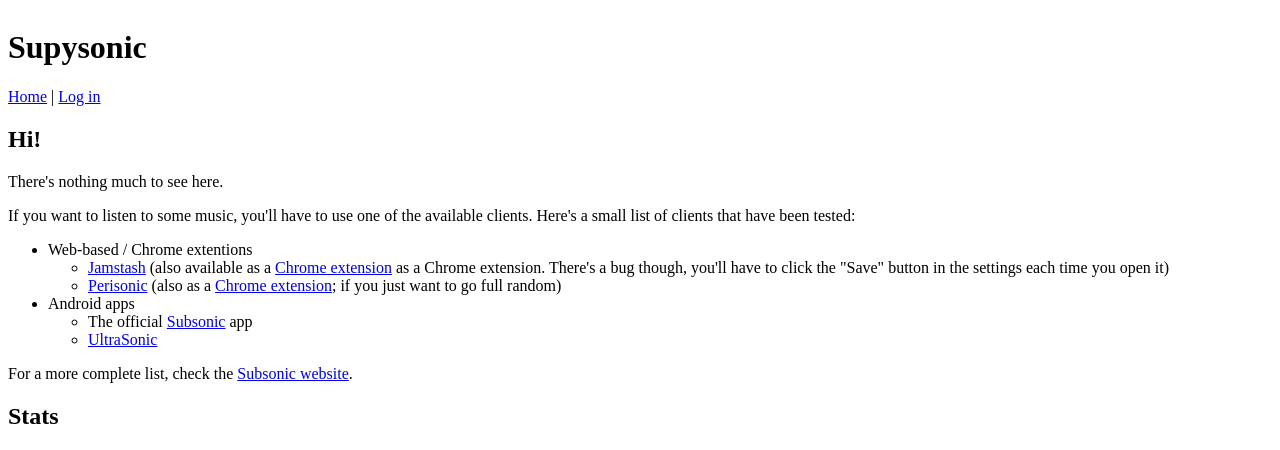
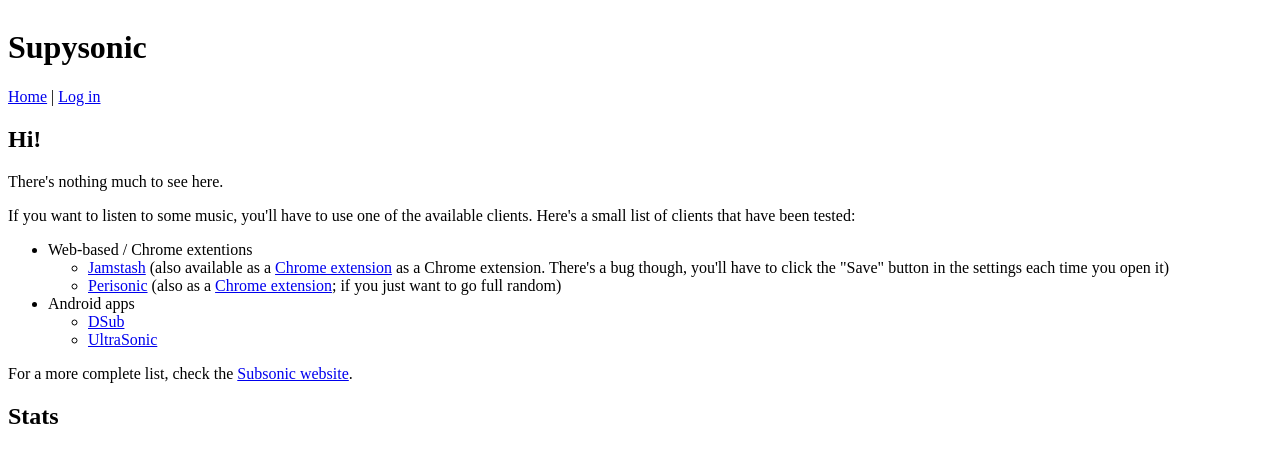
Before and after one commit to spl0k/supysonic, a Python web app: template supysonic/templates/home.html in a window 1280 px wide. Shown: the top 450 px of the page. Run offline with Jinja, Linux system fonts and the light colour scheme; the template is opened without the code that fills it, so the values that code supplies are empty.

Commit message:
new link for UltraSonic, replace Subsonic app (deprecated) by DSub

```diff
--- a/supysonic/templates/home.html
+++ b/supysonic/templates/home.html
@@ -36,8 +36,8 @@
 	</li>
 	<li>Android apps
 	<ul>
-		<li>The official <a href="https://play.google.com/store/apps/details?id=net.sourceforge.subsonic.androidapp">Subsonic</a> app</li>
-		<li><a href="https://play.google.com/store/apps/details?id=com.thejoshwa.ultrasonic.androidapp">UltraSonic</a></li>
+		<li><a href="https://play.google.com/store/apps/details?id=github.daneren2005.dsub">DSub</a></li>
+		<li><a href="https://play.google.com/store/apps/details?id=org.moire.ultrasonic">UltraSonic</a></li>
 	</ul>
 	</li>
 </ul>
```
